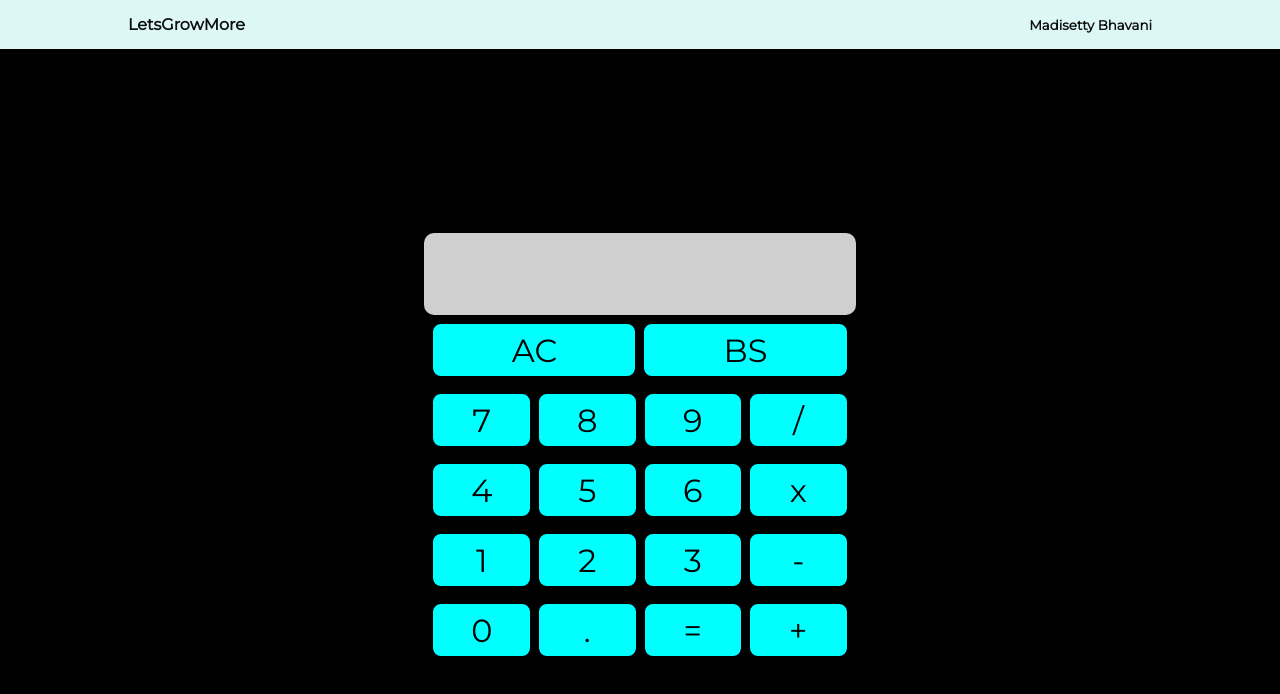
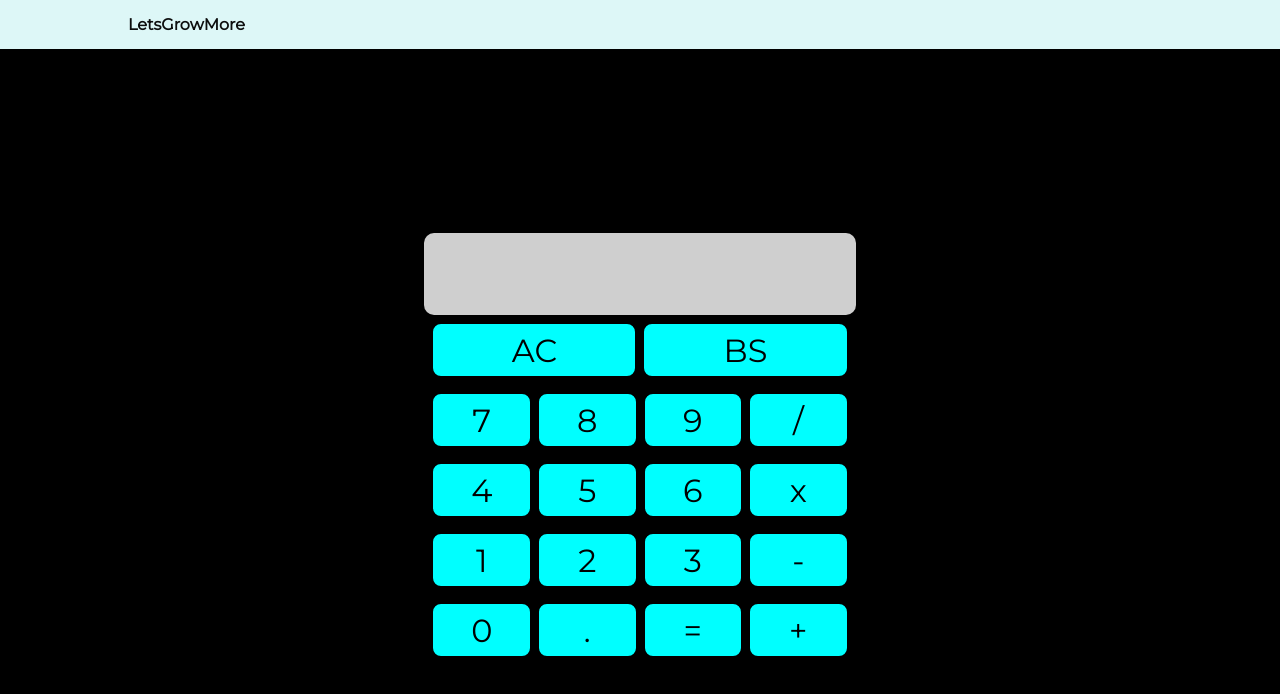
Before and after one commit to Chaithusankurathri/task3-letsgrowmore, a plain HTML site: page index.html in a window 1280 px wide. Drawn offline with Linux system fonts and the light colour scheme.

Commit message:
Update index.html

```diff
--- a/index.html
+++ b/index.html
@@ -21,7 +21,7 @@
                     <a href="#">LetsGrowMore</a>
 
                 </div>
-                <small><a href="#">Madisetty Bhavani</a></small>
+
             </div>
         </nav>
     </header>
```
